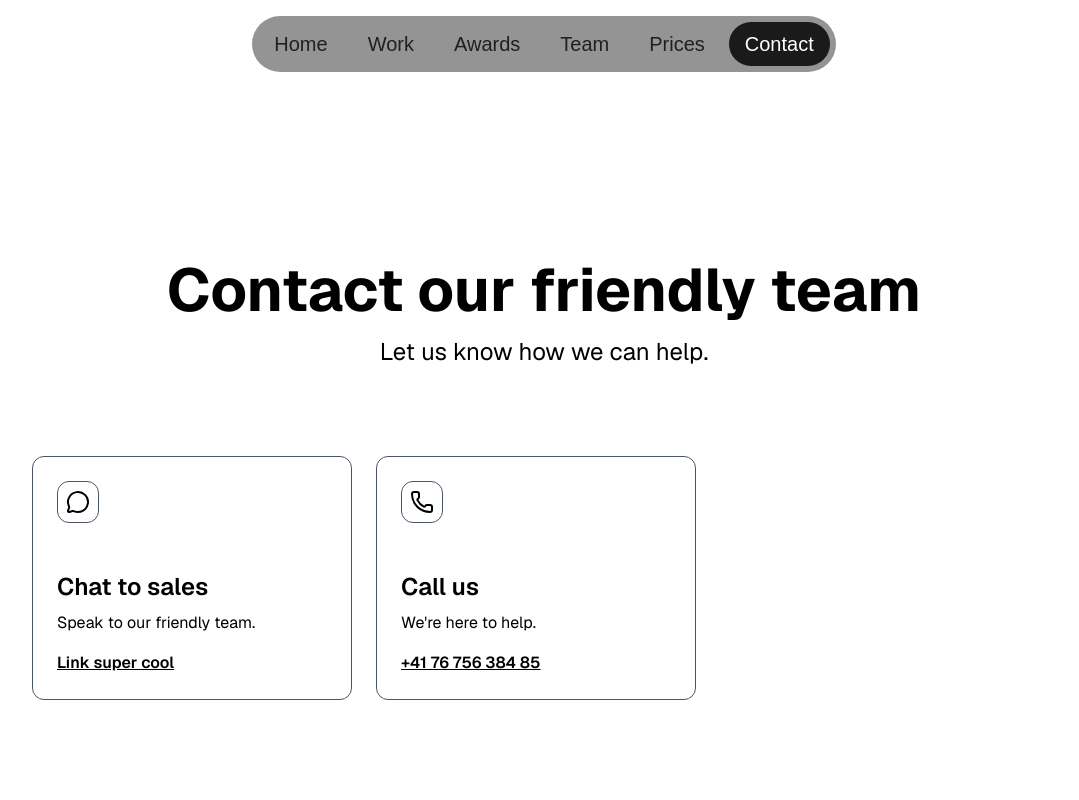
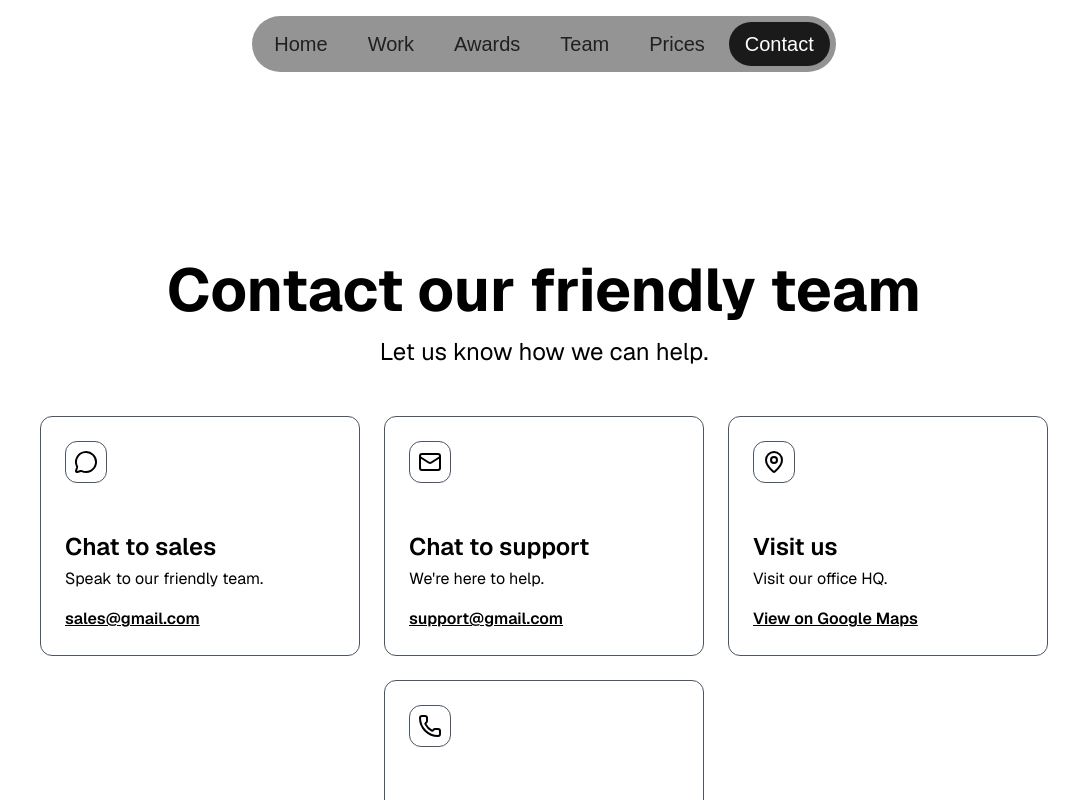
Before and after one commit to sergiomb04/testings-web, a Next.js app: page /contact in a window 1280 px wide. Shown: the top 800 px of the page, without its empty margins (96-1175 px from the left). Built offline with nearby package versions, Linux system fonts and the light colour scheme.

Commit message:
mejora: contact page

```diff
--- a/src/app/components/cards/InfoCard.jsx
+++ b/src/app/components/cards/InfoCard.jsx
@@ -8,12 +8,16 @@ export default function InfoCard({icon, title, description, hrefText, href}) {
             </div>
 
             <div>
-                <h3 className={"font-semibold text-2xl pb-2"}>{title}</h3>
+                <h3 className={"font-semibold text-2xl pb-1"}>{title}</h3>
                 <p>{description}</p>
             </div>
 
-            <a href={href}
-               className={"font-semibold underline h-max"}>
+            <a
+                href={href}
+                target={href.startsWith("http") ? "_blank" : undefined}
+                rel={href.startsWith("http") ? "noopener noreferrer" : undefined}
+                className="font-semibold underline h-max"
+            >
                 {hrefText}
             </a>
         </div>
--- a/src/app/components/pages/SubPageTitle.jsx
+++ b/src/app/components/pages/SubPageTitle.jsx
@@ -12,9 +12,7 @@ export default function SubPageTitle({title, description, children}) {
                     <h2 className={"text-2xl pt-4"}>{description}</h2>
                 </div>
 
-                <div className={"mt-16 self-start"}>
-                    {children}
-                </div>
+                {children}
             </div>
         </div>
     )
--- a/src/app/contact/page.js
+++ b/src/app/contact/page.js
@@ -1,6 +1,37 @@
 import SubPageTitle from "@/app/components/pages/SubPageTitle";
 import InfoCard from "@/app/components/cards/InfoCard";
-import {MessageCircle, Phone} from "lucide-react";
+import {Mail, MapPin, MessageCircle, Phone} from "lucide-react";
+
+const contactOptions = [
+    {
+        icon: <MessageCircle />,
+        title: "Chat to sales",
+        description: "Speak to our friendly team.",
+        href: "mailto:sales@gmail.com",
+        hrefText: "sales@gmail.com",
+    },
+    {
+        icon: <Mail />,
+        title: "Chat to support",
+        description: "We're here to help.",
+        href: "mailto:support@gmail.com",
+        hrefText: "support@gmail.com",
+    },
+    {
+        icon: <MapPin />,
+        title: "Visit us",
+        description: "Visit our office HQ.",
+        href: "https://maps.app.goo.gl/UuhsKaMN3b1n3YAaA",
+        hrefText: "View on Google Maps",
+    },
+    {
+        icon: <Phone />,
+        title: "Call us",
+        description: "Mon-Fri from 8am to 5pm.",
+        href: "tel:+417675638485",
+        hrefText: "+41 76 756 384 85",
+    },
+];
 
 export default function TestPage() {
     return (
@@ -9,21 +40,19 @@ export default function TestPage() {
                 title={"Contact our friendly team"}
                 description={"Let us know how we can help."}>
 
-                <div className={"flex gap-6 pl-24"}>
-                    <InfoCard
-                        icon={<MessageCircle />}
-                        title={"Chat to sales"}
-                        description={"Speak to our friendly team."}
-                        href={"https://www.google.com/"}
-                        hrefText={"Link super cool"}/>
+                <div className="flex flex-wrap gap-6 mt-6 justify-center">
+                    {contactOptions.map((item, i) => (
+                        <InfoCard
+                            key={i}
+                            icon={item.icon}
+                            title={item.title}
+                            description={item.description}
+                            href={item.href}
+                            hrefText={item.hrefText}
+                        />
+                    ))}
+                </div>
 
-                    <InfoCard
-                        icon={<Phone />}
-                        title={"Call us"}
-                        description={"We're here to help."}
-                        href={"+41 76 756 384 85"}
-                        hrefText={"+41 76 756 384 85"}/>
-                </div>
 
             </SubPageTitle>
         </div>
```
